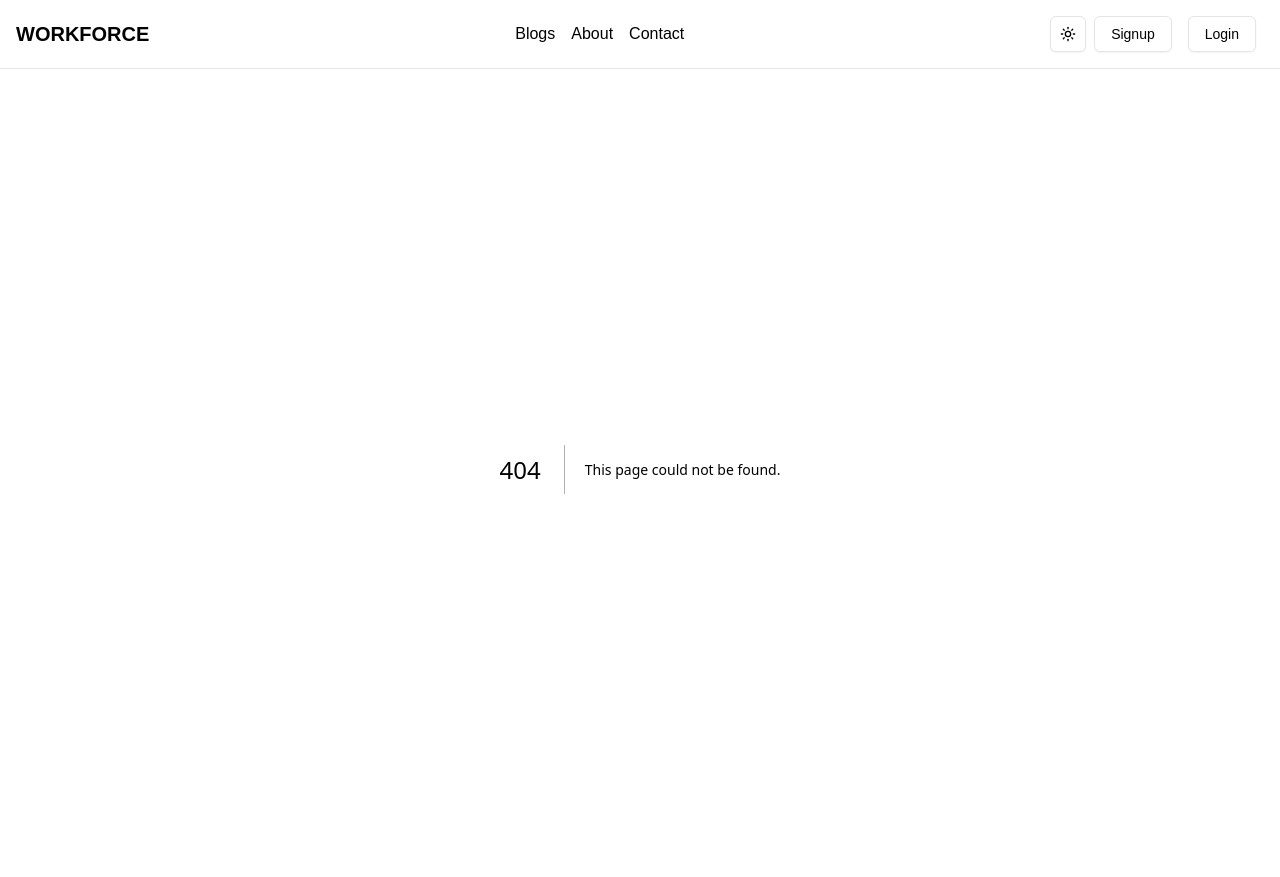
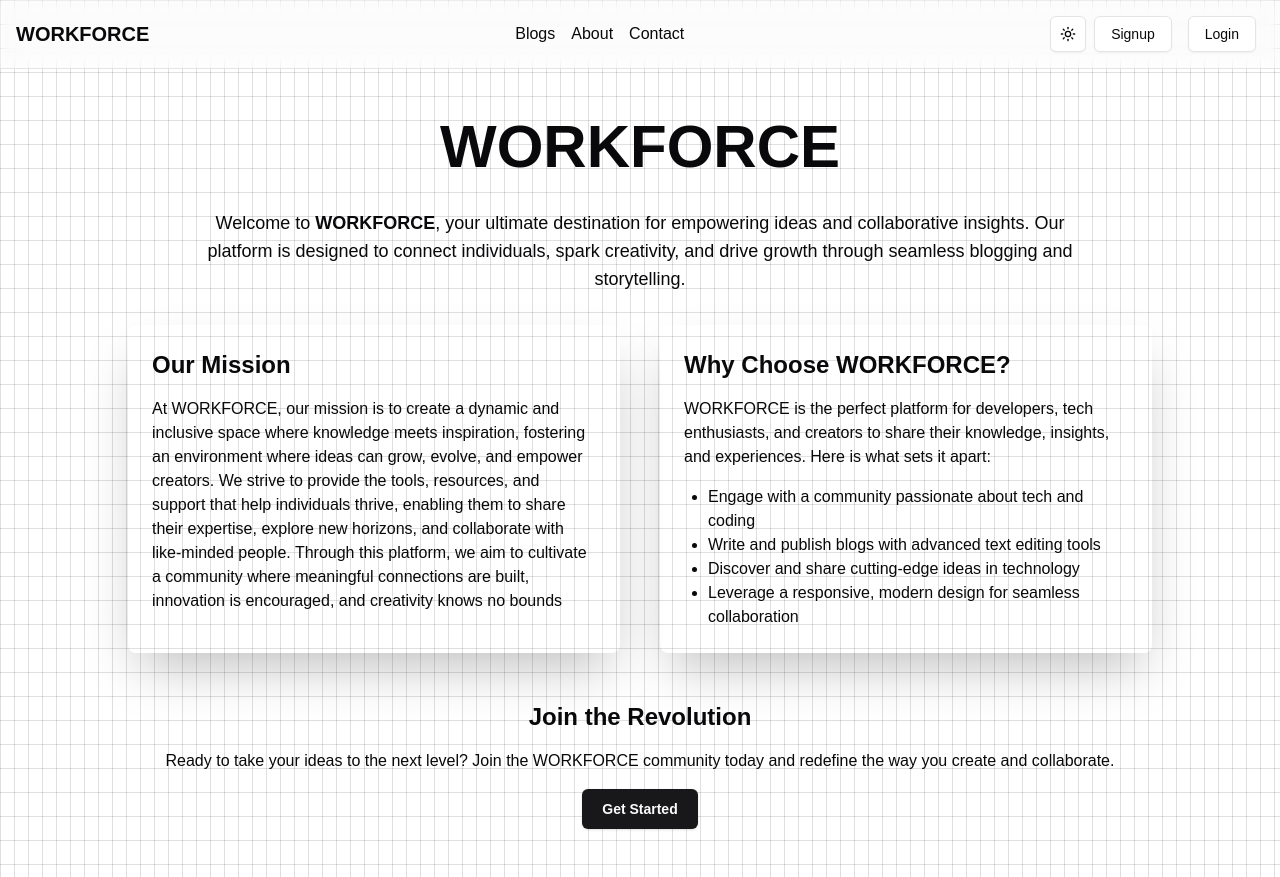
Before and after one commit to SwapnaneelR/WORKFORCE, a Next.js app: page /about in a window 1280 px wide. Before the commit this address had no page. Built offline with nearby package versions, Linux system fonts and the light colour scheme.

Commit message:
Home Contact About

```diff
--- /dev/null
+++ b/app/about/page.js
@@ -0,0 +1,66 @@
+// pages/about.js
+import { Button } from "@/components/ui/button";
+import Link from "next/link";
+import React from "react";
+
+const About = () => {
+  return (
+    <div className="min-h-screen flex flex-col items-center py-12 px-6">
+      <div className="max-w-4xl w-full text-center">
+        <h1 className="text-6xl font-semibold mb-8">WORKFORCE</h1>
+        <p className="text-lg leading-7 mb-8">
+          Welcome to <span className="font-semibold">WORKFORCE</span>, your
+          ultimate destination for empowering ideas and collaborative insights.
+          Our platform is designed to connect individuals, spark creativity, and
+          drive growth through seamless blogging and storytelling.
+        </p>
+      </div>
+
+      <div className="max-w-5xl w-full grid grid-cols-1 md:grid-cols-2 gap-10">
+        <div className="shadow-2xl rounded-lg p-6">
+          <h2 className="text-2xl font-semibold mb-4">Our Mission</h2>
+          <p className="leading-6">
+            At WORKFORCE, our mission is to create a dynamic and inclusive space
+            where knowledge meets inspiration, fostering an environment where
+            ideas can grow, evolve, and empower creators. We strive to provide
+            the tools, resources, and support that help individuals thrive,
+            enabling them to share their expertise, explore new horizons, and
+            collaborate with like-minded people. Through this platform, we aim
+            to cultivate a community where meaningful connections are built,
+            innovation is encouraged, and creativity knows no bounds
+          </p>
+        </div>
+
+        <div className="shadow-2xl rounded-lg p-6">
+          <h2 className="text-2xl font-semibold mb-4">Why Choose WORKFORCE?</h2>
+          <p className="leading-6 mb-4">
+            WORKFORCE is the perfect platform for developers, tech enthusiasts,
+            and creators to share their knowledge, insights, and experiences.
+            Here is what sets it apart:
+          </p>
+          <ul className="list-disc pl-6 leading-6">
+            <li>Engage with a community passionate about tech and coding</li>
+            <li>Write and publish blogs with advanced text editing tools</li>
+            <li>Discover and share cutting-edge ideas in technology</li>
+            <li>
+              Leverage a responsive, modern design for seamless collaboration
+            </li>
+          </ul>
+        </div>
+      </div>
+
+      <div className="mt-12 text-center">
+        <h2 className="text-2xl font-bold mb-4">Join the Revolution</h2>
+        <p className="leading-6">
+          Ready to take your ideas to the next level? Join the WORKFORCE
+          community today and redefine the way you create and collaborate.
+        </p>
+        <Link href={"/"}>
+          <Button className="p-5 mt-4 font-semibold ">Get Started</Button>
+        </Link>
+      </div>
+    </div>
+  );
+};
+
+export default About;
--- /dev/null
+++ b/app/blogs/page.js
@@ -0,0 +1,8 @@
+// all blogs one button to get my blogs
+import React from "react";
+
+const page = () => {
+  return <div>Blogs Page</div>;
+};
+
+export default page;
--- a/app/globals.css
+++ b/app/globals.css
@@ -9,51 +9,52 @@ body {
 @layer base {
   :root {
     --background: 0 0% 100%;
-    --foreground: 0 0% 3.9%;
+    --foreground: 240 10% 3.9%;
     --card: 0 0% 100%;
-    --card-foreground: 0 0% 3.9%;
+    --card-foreground: 240 10% 3.9%;
     --popover: 0 0% 100%;
-    --popover-foreground: 0 0% 3.9%;
-    --primary: 0 0% 9%;
+    --popover-foreground: 240 10% 3.9%;
+    --primary: 240 5.9% 10%;
     --primary-foreground: 0 0% 98%;
-    --secondary: 0 0% 96.1%;
-    --secondary-foreground: 0 0% 9%;
-    --muted: 0 0% 96.1%;
-    --muted-foreground: 0 0% 45.1%;
-    --accent: 0 0% 96.1%;
-    --accent-foreground: 0 0% 9%;
+    --secondary: 240 4.8% 95.9%;
+    --secondary-foreground: 240 5.9% 10%;
+    --muted: 240 4.8% 95.9%;
+    --muted-foreground: 240 3.8% 46.1%;
+    --accent: 240 4.8% 95.9%;
+    --accent-foreground: 240 5.9% 10%;
     --destructive: 0 84.2% 60.2%;
     --destructive-foreground: 0 0% 98%;
-    --border: 0 0% 89.8%;
-    --input: 0 0% 89.8%;
-    --ring: 0 0% 3.9%;
+    --border: 240 5.9% 90%;
+    --input: 240 5.9% 90%;
+    --ring: 240 5.9% 10%;
+    --radius: 0.5rem;
     --chart-1: 12 76% 61%;
     --chart-2: 173 58% 39%;
     --chart-3: 197 37% 24%;
     --chart-4: 43 74% 66%;
     --chart-5: 27 87% 67%;
-    --radius: 0.5rem;
   }
+
   .dark {
-    --background: 0 0% 3.9%;
+    --background: 240 10% 3.9%;
     --foreground: 0 0% 98%;
-    --card: 0 0% 3.9%;
+    --card: 240 10% 3.9%;
     --card-foreground: 0 0% 98%;
-    --popover: 0 0% 3.9%;
+    --popover: 240 10% 3.9%;
     --popover-foreground: 0 0% 98%;
     --primary: 0 0% 98%;
-    --primary-foreground: 0 0% 9%;
-    --secondary: 0 0% 14.9%;
+    --primary-foreground: 240 5.9% 10%;
+    --secondary: 240 3.7% 15.9%;
     --secondary-foreground: 0 0% 98%;
-    --muted: 0 0% 14.9%;
-    --muted-foreground: 0 0% 63.9%;
-    --accent: 0 0% 14.9%;
+    --muted: 240 3.7% 15.9%;
+    --muted-foreground: 240 5% 64.9%;
+    --accent: 240 3.7% 15.9%;
     --accent-foreground: 0 0% 98%;
     --destructive: 0 62.8% 30.6%;
     --destructive-foreground: 0 0% 98%;
-    --border: 0 0% 14.9%;
-    --input: 0 0% 14.9%;
-    --ring: 0 0% 83.1%;
+    --border: 240 3.7% 15.9%;
+    --input: 240 3.7% 15.9%;
+    --ring: 240 4.9% 83.9%;
     --chart-1: 220 70% 50%;
     --chart-2: 160 60% 45%;
     --chart-3: 30 80% 55%;
--- a/app/layout.js
+++ b/app/layout.js
@@ -2,6 +2,7 @@ import { Geist, Geist_Mono } from "next/font/google";
 import "./globals.css";
 import Navbar from "@/components/Navbar";
 import { ThemeProvider } from "@/components/theme-provider";
+import Background from "@/components/ui/Background";
 const geistSans = Geist({
   variable: "--font-geist-sans",
   subsets: ["latin"],
@@ -13,8 +14,8 @@ const geistMono = Geist_Mono({
 });
 
 export const metadata = {
-  title: "Create Next App",
-  description: "Generated by create next app",
+  title: "workforce",
+  description: "A modern Blogging website for techies",
 };
 
 export default function RootLayout({ children }) {
@@ -29,8 +30,10 @@ export default function RootLayout({ children }) {
           enableSystem
           disableTransitionOnChange
         >
-          <Navbar />
-          {children}
+          <Background>
+            <Navbar />
+            {children}
+          </Background>
         </ThemeProvider>
       </body>
     </html>
--- a/app/page.js
+++ b/app/page.js
@@ -1,9 +1,46 @@
+// pages/index.js
+import React from "react";
+import Link from "next/link";
+import Image from "next/image"; // Import Image component
 
+const Home = () => {
+  return (
+    <div className="min-h-screen flex flex-col md:flex-row items-center justify-between px-6 md:px-16 ">
+      {/* Left Section: Text and Buttons */}
+      <div className="md:w-1/2 mx-6 text-center md:text-left mb-12 md:mb-0">
+        <h1 className="text-5xl font-bold mb-6">Welcome to WORKFORCE</h1>
+        <p className="text-lg leading-7 mb-8">
+          WORKFORCE is your go-to platform for sharing knowledge, exchanging
+          ideas, and building a thriving community of tech enthusiasts and
+          creators. Explore insightful blogs, write your own, and connect with
+          like-minded individuals.
+        </p>
+        <div className="flex justify-center md:justify-start gap-4">
+          <Link href="/blogs">
+            <p className="px-6 py-3 bg-primary text-primary-foreground font-semibold rounded-lg shadow-md hover:bg-primary/90 transition">
+              Explore Blogs
+            </p>
+          </Link>
+          <Link href="/about">
+            <p className="px-6 py-3 border border-primary text-primary font-semibold rounded-lg hover:bg-primary/10 transition">
+              Learn More
+            </p>
+          </Link>
+        </div>
+      </div>
 
-export default function Home() {
-  return (
+      {/* Right Section: Animation */}
+      <div className="md:w-1/2 mb-10 flex justify-center items-center">
+        <Image
+          src="/main.jpg"
+          alt=" illustration"
+          width={350}
+          height={450}
+          className="rounded-2xl shadow-lg "
+        />
+      </div>
+    </div>
+  );
+};
 
-      <main className="h-screen flex justify-center items-center">
-      </main>
-  );
-}
+export default Home;
--- a/components/Navbar.js
+++ b/components/Navbar.js
@@ -59,13 +59,13 @@ const Navbar = () => {
         {/* Navigation Links - Hidden on small screens */}
         <div className="hidden lg:flex space-x-4 items-center">
           <Link href="/blogs">
-            <p className="hover:text-gray-400">Blogs</p>
+            <p className="  hover:font-semibold">Blogs</p>
           </Link>
           <Link href="/about">
-            <p className="hover:text-gray-200">About</p>
+            <p className="  hover:font-semibold">About</p>
           </Link>
           <Link href="/contact">
-            <p className="hover:text-gray-400">Contact</p>
+            <p className="  hover:font-semibold">Contact</p>
           </Link>
         </div>
         {/* Signup/Login Buttons - Hidden on small screens */}
@@ -91,13 +91,13 @@ const Navbar = () => {
                 <SheetTitle>WORKFORCE</SheetTitle>
                 <div className="space-y-4">
                   <Link href="/blogs">
-                    <div className="hover:text-gray-400">Blogs</div>
+                    <text className="hover:text-gray-400">Blogs</text>
                   </Link>
                   <Link href="/about">
-                    <div className="hover:text-gray-200">About</div>
+                    <text className="hover:text-gray-200">About</text>
                   </Link>
                   <Link href="/contact">
-                    <div className="hover:text-gray-400">Contact</div>
+                    <text className="hover:text-gray-400">Contact</text>
                   </Link>
                   <Button className="w-full mt-4" variant="outline">
                     Signup
--- /dev/null
+++ b/components/ui/Background.js
@@ -0,0 +1,12 @@
+import React from "react";
+
+const Background = ({ children }) => {
+  return (
+    <div className="relative min-h-full w-full">
+      <div className=" z-[-1] absolute top-0 left-0 right-0 bottom-0 bg-[linear-gradient(to_right,#4f4f4f2e_1px,transparent_1px),linear-gradient(to_bottom,#4f4f4f2e_1px,transparent_1px)] bg-[size:14px_24px]"></div>
+      <div className="z-10">{children}</div>
+    </div>
+  );
+};
+
+export default Background;
```
Also changed, not shown: app/contact/page.js (added, +67 -0 lines), app/blogs/my/page.js (added), public/logo.jpg (added), public/main.jpg (added).
